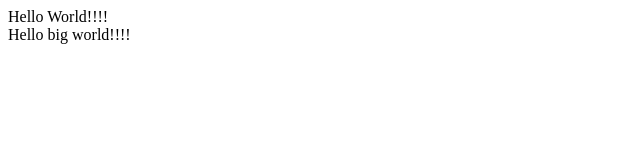
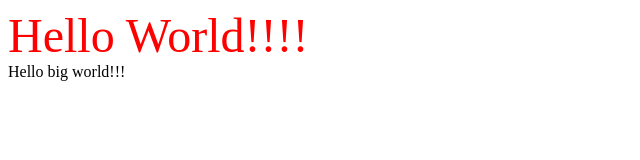
Before and after one commit to yangbo18416/wwwroot, a plain HTML site: page index.html in a window 1280 px wide. Shown: the whole page, without its empty margins (0-640 px from the left). Drawn offline with Linux system fonts and the light colour scheme.

Commit message:
Fixed bug

```diff
--- a/index.html
+++ b/index.html
@@ -3,7 +3,7 @@
 		<title>Welcom to my website</title>
 	</head>
 	<body>
-		<div><span font-color="red" size="12px">Hello World!!!!</span></div>
-		<div font-color='red' size='24px'>Hello big world!!!!</div>
+		<div><font color="red" size="12px">Hello World!!!!</font></div>
+		<div color='red' size='24px'>Hello big world!!!</div>
 	</body>
 </html>
```
